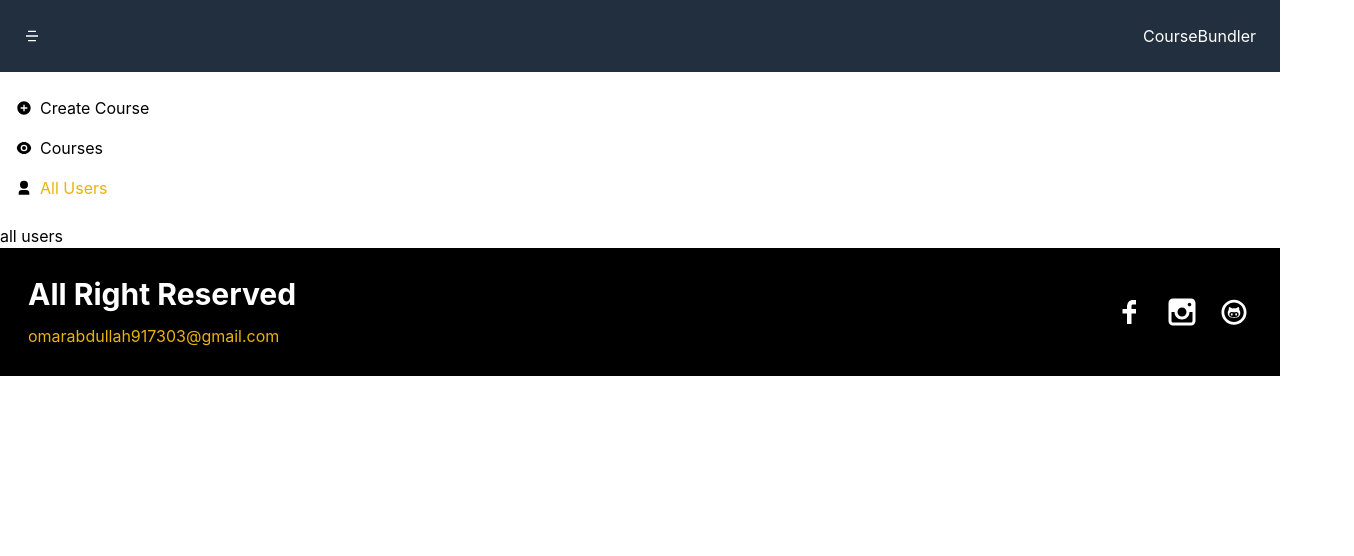
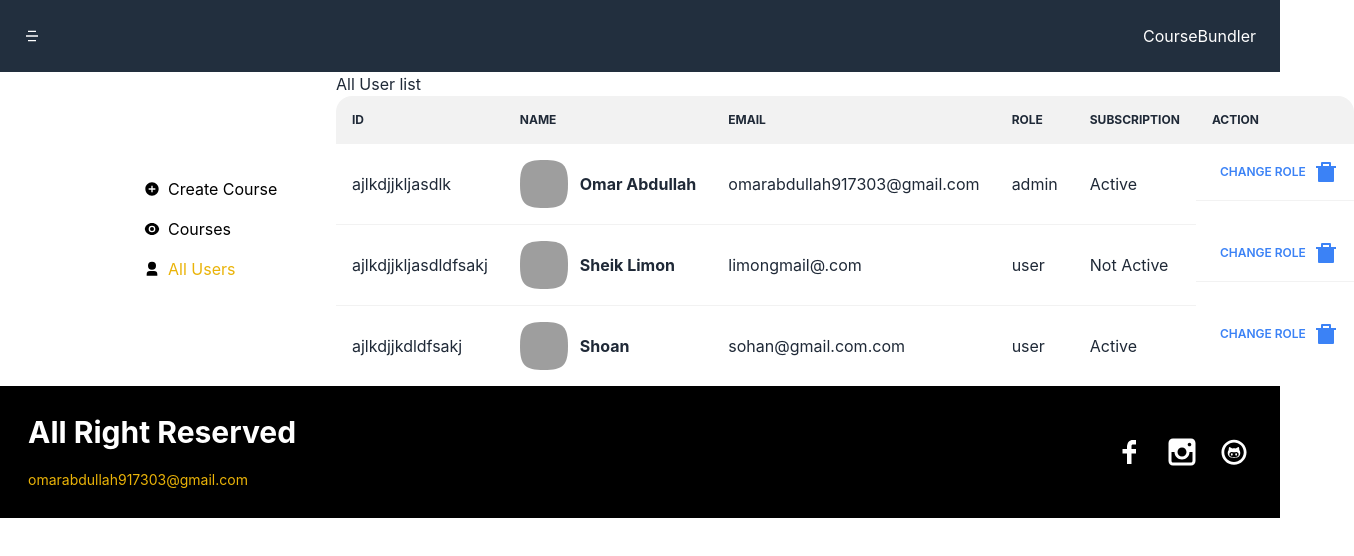
Before and after one commit to Omarabdullah99/coursebundlerclientrepet, a React (Create React App) app: page /admin/allusers in a window 1280 px wide. Shown: the top 556 px of the page, 1354 px wide, since content can reach past the window. Built offline with nearby package versions, Linux system fonts and the light colour scheme; grey boxes are pictures that could not be loaded.

Commit message:
admin-usertable-vdo19

```diff
--- a/package.json
+++ b/package.json
@@ -9,6 +9,7 @@
     "@testing-library/user-event": "^13.5.0",
     "axios": "^1.4.0",
     "chart.js": "^4.3.0",
+    "daisyui": "^2.51.6",
     "protected-route-react": "^1.0.1",
     "react": "^18.2.0",
     "react-chartjs-2": "^5.2.0",
--- a/src/components/Admin/AllUser.jsx
+++ b/src/components/Admin/AllUser.jsx
@@ -1,11 +1,100 @@
 import React from 'react'
 import Adminsider from './Adminsider'
+import { RiDeleteBin7Fill } from 'react-icons/ri';
 
 const AllUser = () => {
+
+  const users=[
+    {
+      _id:"ajlkdjjkljasdlk",
+      name:"Omar Abdullah",
+      role:'admin',
+      subscription:{
+        status:"active"
+      },
+      email:"omarabdullah917303@gmail.com",
+      imgsrc:"hrlkjlrk"
+    },
+    {
+      _id:"ajlkdjjkljasdldfsakj",
+      name:"Sheik Limon",
+      role:'user',
+      subscription:{
+        status:""
+      },
+      email:"limongmail@.com",
+      imgsrc:"hrlkjlrk"
+    },
+    {
+      _id:"ajlkdjjkdldfsakj",
+      name:"Shoan",
+      role:'user',
+      subscription:{
+        status:"active"
+      },
+      email:"sohan@gmail.com.com",
+      imgsrc:"hrlkjlrk"
+    }
+  ]
   return (
-    <div className="alluser">
+    <div className="alluser flex  flex-col md:flex-row items-center justify-evenly md:items-center w-4/5 mx-auto">
     <Adminsider />
-    <h1>all users</h1>
+
+    <div className="usertable">
+    <h1>All User list</h1>
+
+    <div className="overflow-x-auto ">
+    <table className="table w-full">
+      {/* head */}
+      <thead>
+        <tr>
+         <th>Id</th>
+          <th>Name</th>
+          <th>Email</th>
+          <th>Role</th>
+          <th>Subscription</th>
+          <th >Action</th>
+        </tr>
+      </thead>
+      <tbody>
+
+      {
+        users.map(item =>(
+          <tr key={item._id}>
+          <td>{item._id}</td>
+
+          <td>
+            <div className="flex items-center space-x-3">
+              <div className="avatar">
+                <div className="mask mask-squircle w-12 h-12">
+                  <img src={item.imgsrc} alt="Avatar Tailwind CSS Component" />
+                </div>
+              </div>
+              <div>
+                <div className="font-bold">{item.name} </div>
+              </div>
+            </div>
+          </td>
+
+          <td>{item.email}</td>
+          <td>{item.role}</td>
+          <td>{item.subscription.status=== "active" ? "Active": "Not Active"}</td>
+          <td className='flex items-center text-blue-500 text-2xl'>
+
+            <button className="btn bg-transparent border-none hover:bg-transparent text-blue-500  btn-xs ">Change role</button>
+            <button> <i> <RiDeleteBin7Fill /> </i></button>
+          </td>
+        </tr>
+        ))
+      }
+
+      </tbody>
+
+
+    </table>
+  </div>
+
+    </div>
 
     </div>
   )
--- a/tailwind.config.js
+++ b/tailwind.config.js
@@ -2,9 +2,10 @@
 module.exports = {
   content: [
     "./src/**/*.{js,jsx,ts,tsx}",
+
   ],
   theme: {
     extend: {},
   },
-  plugins: [],
+  plugins: [require("daisyui")],
 }
```
Also changed, not shown: 1 other file (tests, documents, lock files or other folders).
